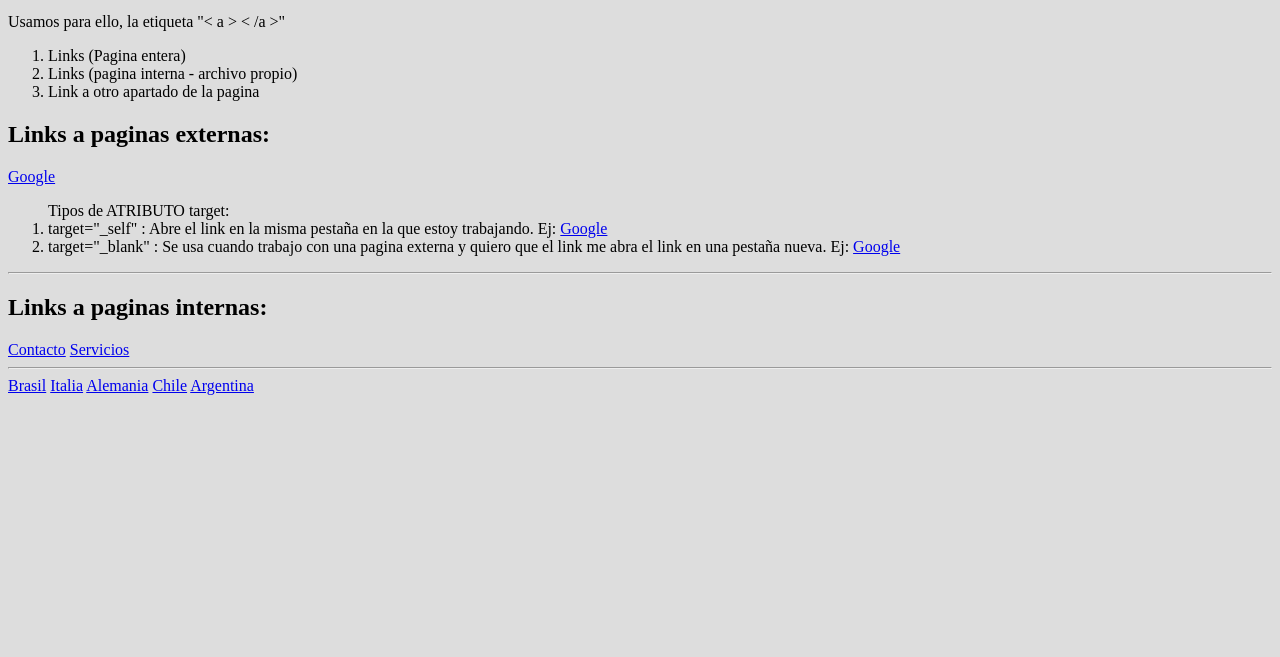
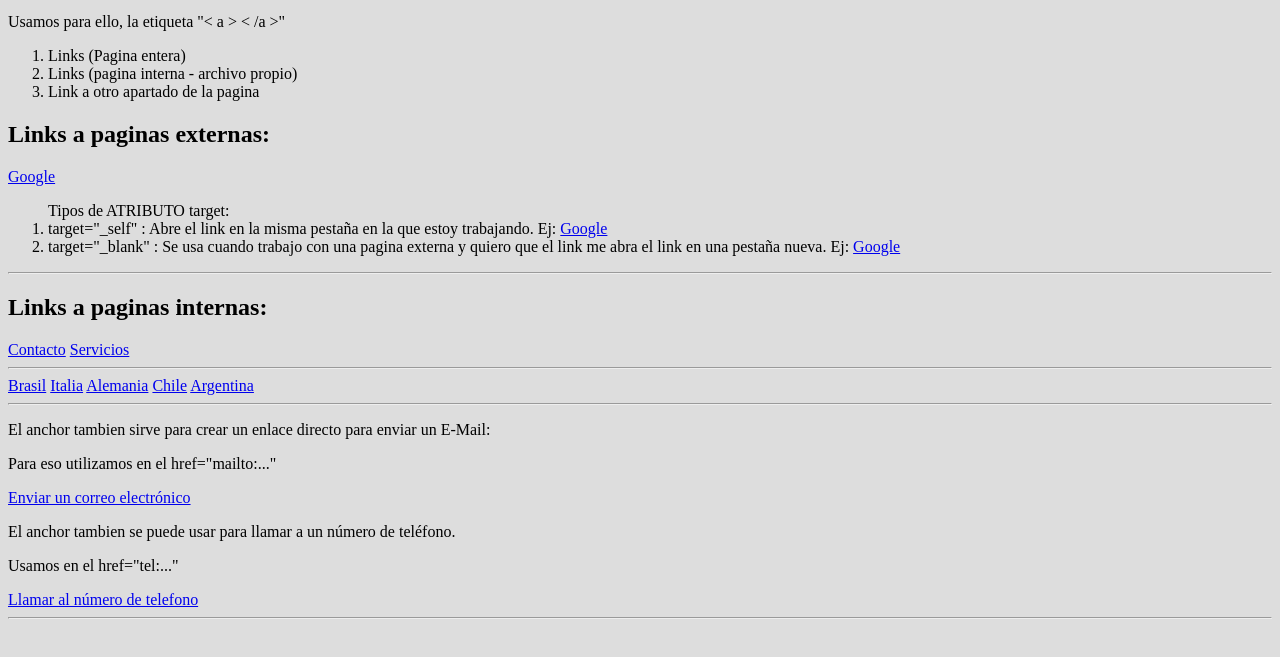
Before and after one commit to Rodrigo-Emca/EducacionIT-ProgramacionFullStack, a plain HTML site: page clase.03/index.html in a window 1280 px wide. Shown: the part 101-758 px from the top of the page. Drawn offline with Linux system fonts and the light colour scheme.

Commit message:
Uso de mailto y tel para enviar correo y llamadas con anchor

```diff
--- a/clase.03/index.html
+++ b/clase.03/index.html
@@ -40,5 +40,17 @@
     <a href="paises/europa/alemania/alemania.html">Alemania</a>
     <a href="paises/latam/chile/chile.html">Chile</a>
     <a href="paises/latam/argentina/argentina.html">Argentina</a>
+
+    <hr>
+    <p>El anchor tambien sirve para crear un enlace directo para enviar un E-Mail:</p>
+    <p>Para eso utilizamos en el href="mailto:..."</p>
+    <a href="mailto:contactorodrigocabrera@gmail.com">Enviar un correo electrónico</a>
+
+    <p>El anchor tambien se puede usar para llamar a un número de teléfono.</p>
+    <p>Usamos en el href="tel:..."</p>
+    <a href="tel:+541112345678">Llamar al número de telefono</a>
+
+    <hr>
+
 </body>
 </html>
```
Also changed, not shown: clase.03/paises/latam/brasil/brasil.html (+6 -0 lines).
